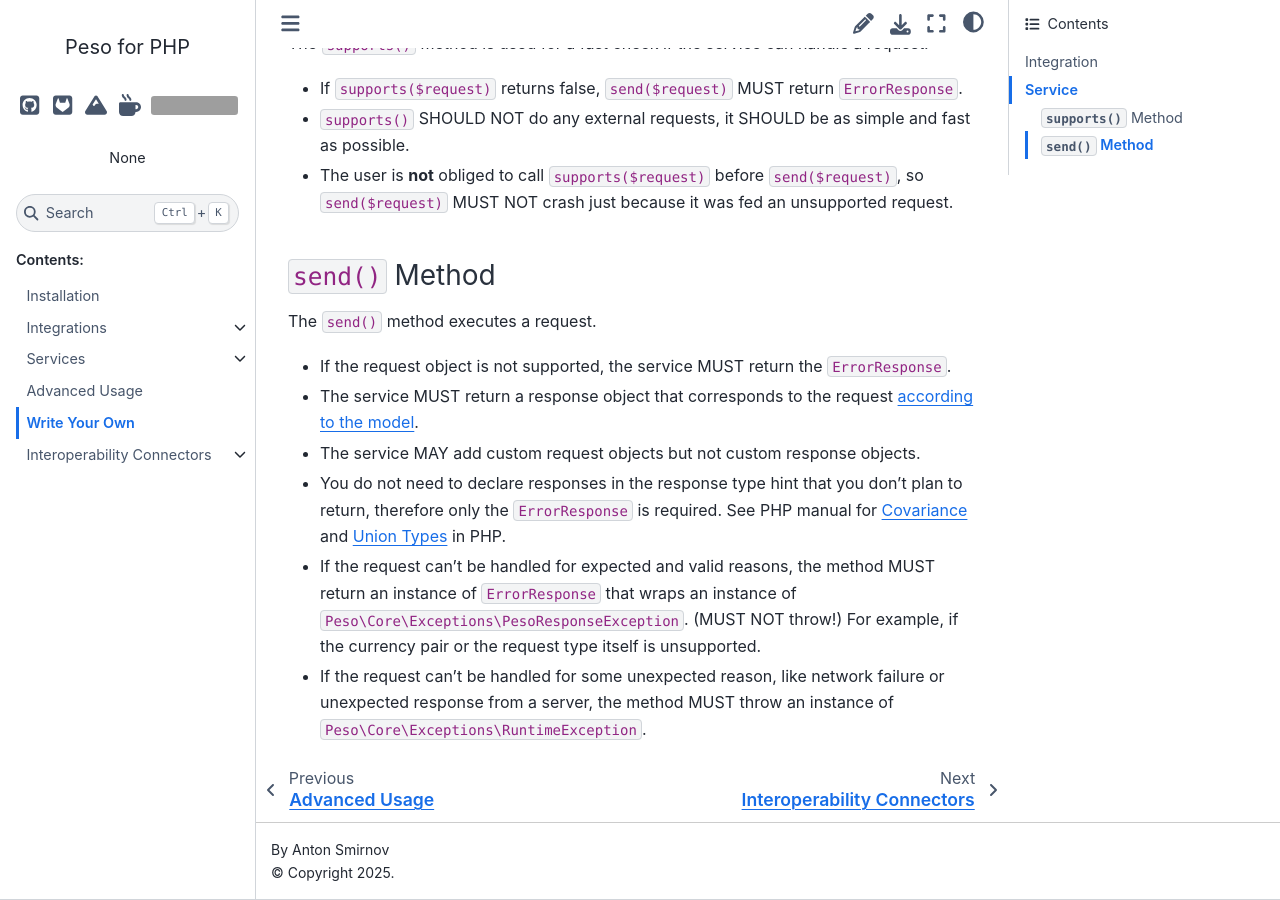
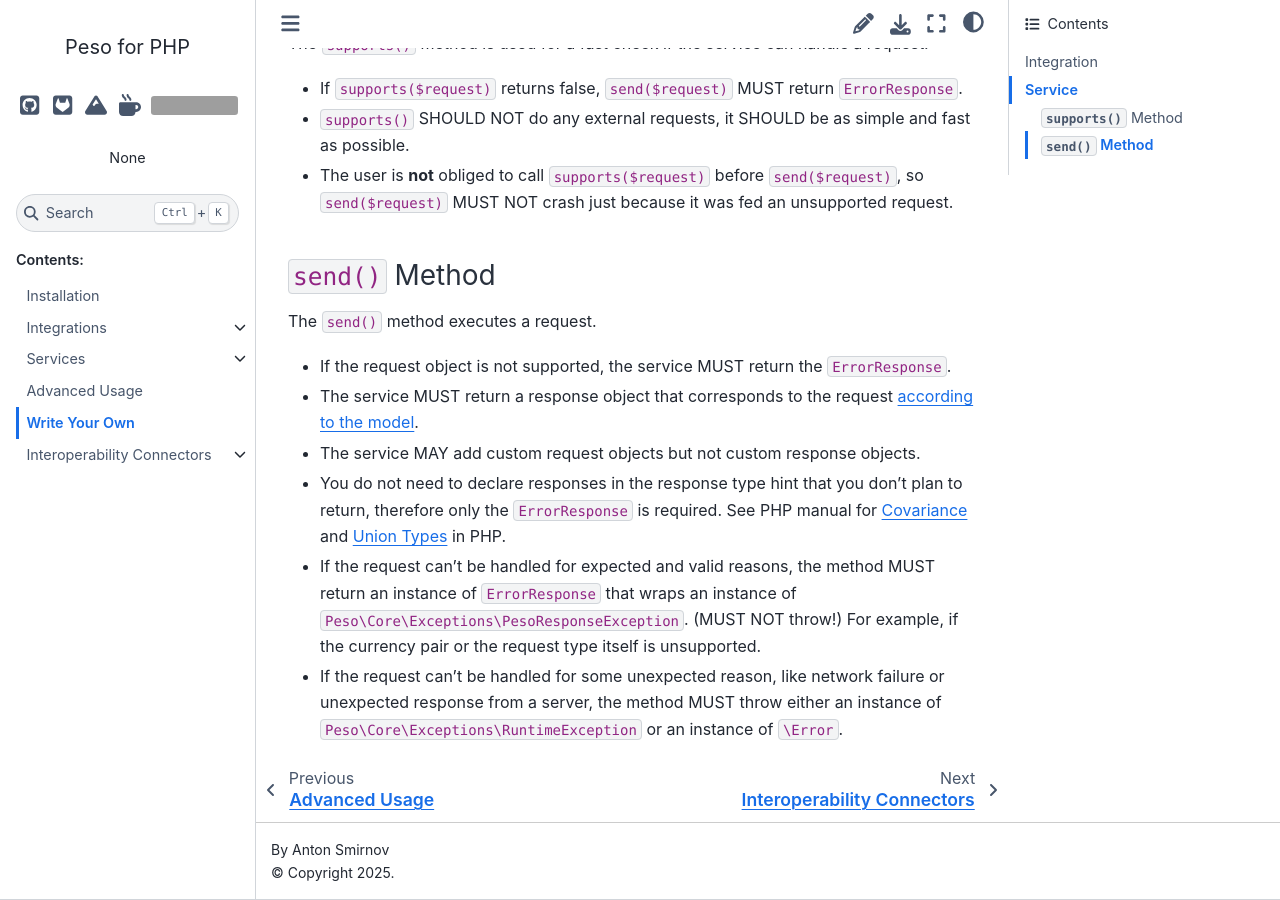
Before and after one commit to phpeso/doc, a Sphinx documentation site: the page built from source/extend.rst, in a window 1280 px wide and 900 px high, scrolled down 1212 px. Built offline with Sphinx 7.4.7 and the Sphinx Book theme 1.1.4, drawn with Linux system fonts in a browser that asks for light colours; grey boxes are pictures that could not be loaded.

Commit message:
Allow uncontained \Errors

```diff
--- a/source/extend.rst
+++ b/source/extend.rst
@@ -79,7 +79,7 @@ The ``send()`` method executes a request.
   ``ErrorResponse`` that wraps an instance of ``Peso\Core\Exceptions\PesoResponseException``. (MUST NOT throw!)
   For example, if the currency pair or the request type itself is unsupported.
 * If the request can't be handled for some unexpected reason, like network failure or unexpected response from a server,
-  the method MUST throw an instance of ``Peso\Core\Exceptions\RuntimeException``.
+  the method MUST throw either an instance of ``Peso\Core\Exceptions\RuntimeException`` or an instance of ``\Error``.
 
 .. _Covariance: https://www.php.net/manual/en/language.oop5.variance.php
 .. _Union Types: https://www.php.net/manual/en/language.types.type-system.php#language.types.type-system.composite.union
```
